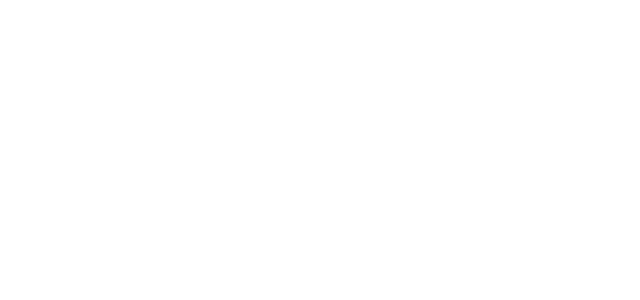
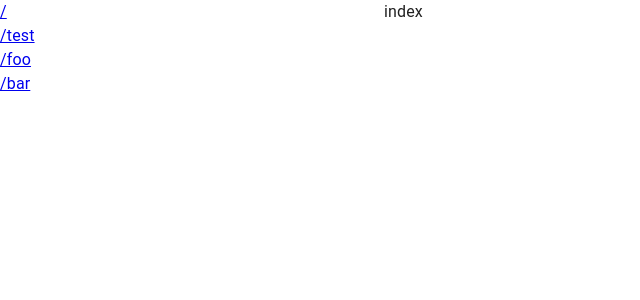
Before and after one commit to woq1124/interactive, a React app: page / in a window 1280 px wide. Shown: the top 300 px of the page, without its empty margins (0-640 px from the left). Built offline with nearby package versions, Linux system fonts and the light colour scheme.

Commit message:
feat: apply router

```diff
--- a/package.json
+++ b/package.json
@@ -53,6 +53,8 @@
     "react-dev-utils": "^12.0.1",
     "react-dom": "^18.1.0",
     "react-refresh": "^0.11.0",
+    "react-router": "^6.3.0",
+    "react-router-dom": "^6.3.0",
     "resolve": "^1.20.0",
     "resolve-url-loader": "^4.0.0",
     "sass-loader": "^12.3.0",
--- a/src/app/App.tsx
+++ b/src/app/App.tsx
@@ -1,5 +1,7 @@
 import React from 'react';
+import { BrowserRouter as Router, Link } from 'react-router-dom';
 import { createTheme, CssBaseline, ThemeProvider } from '@mui/material';
+import { AppRouter } from './routes';
 
 const theme = createTheme();
 
@@ -7,6 +9,16 @@
   return (
     <ThemeProvider theme={theme}>
       <CssBaseline />
+      <Router>
+        <div css={{ display: 'flex', flexDirection: 'row' }}>
+          <div css={{ width: '30%', display: 'flex', flexDirection: 'column' }}>
+            {['/', '/test', '/foo', '/bar'].map((route) => <Link key={route} to={route}>{route}</Link>)}
+          </div>
+          <div css={{ width: '70%' }}>
+            <AppRouter />
+          </div>
+        </div>
+      </Router>
     </ThemeProvider>
   );
 }
--- a/src/app/routes/index.ts
+++ /dev/null
@@ -1,3 +0,0 @@
-export function Routes() {
-
-}
--- /dev/null
+++ b/src/app/routes/index.tsx
@@ -0,0 +1,15 @@
+import React from 'react';
+import { BrowserRouter as Router, Routes, Route } from 'react-router-dom';
+
+const INDEX = '/';
+
+export function AppRouter() {
+  return (
+    <Routes>
+      <Route path={INDEX} element={<div>index</div>} />
+      <Route path="/test" element={<div>test</div>} />
+      <Route path="/foo" element={<div>foo</div>} />
+      <Route path="/bar" element={<div>bar</div>} />
+    </Routes>
+  );
+}
```
Also changed, not shown: 1 other file (tests, documents, lock files or other folders).
